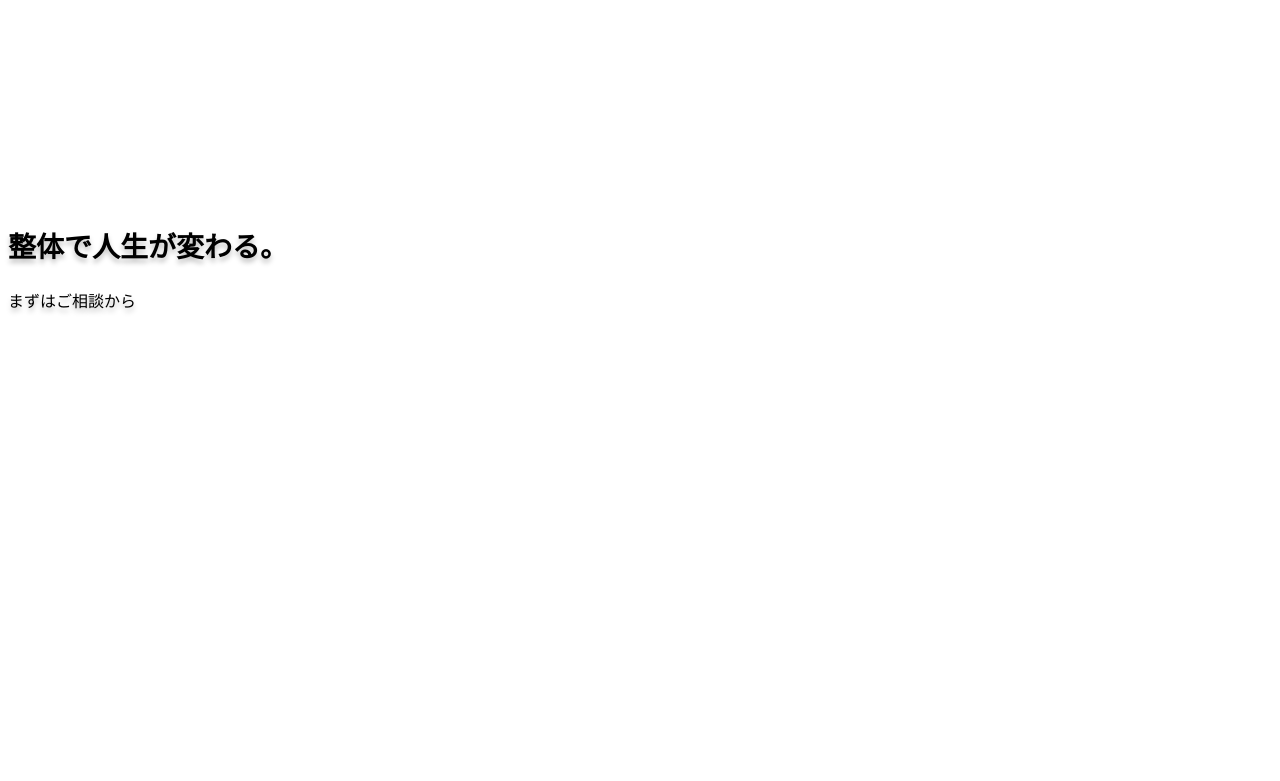
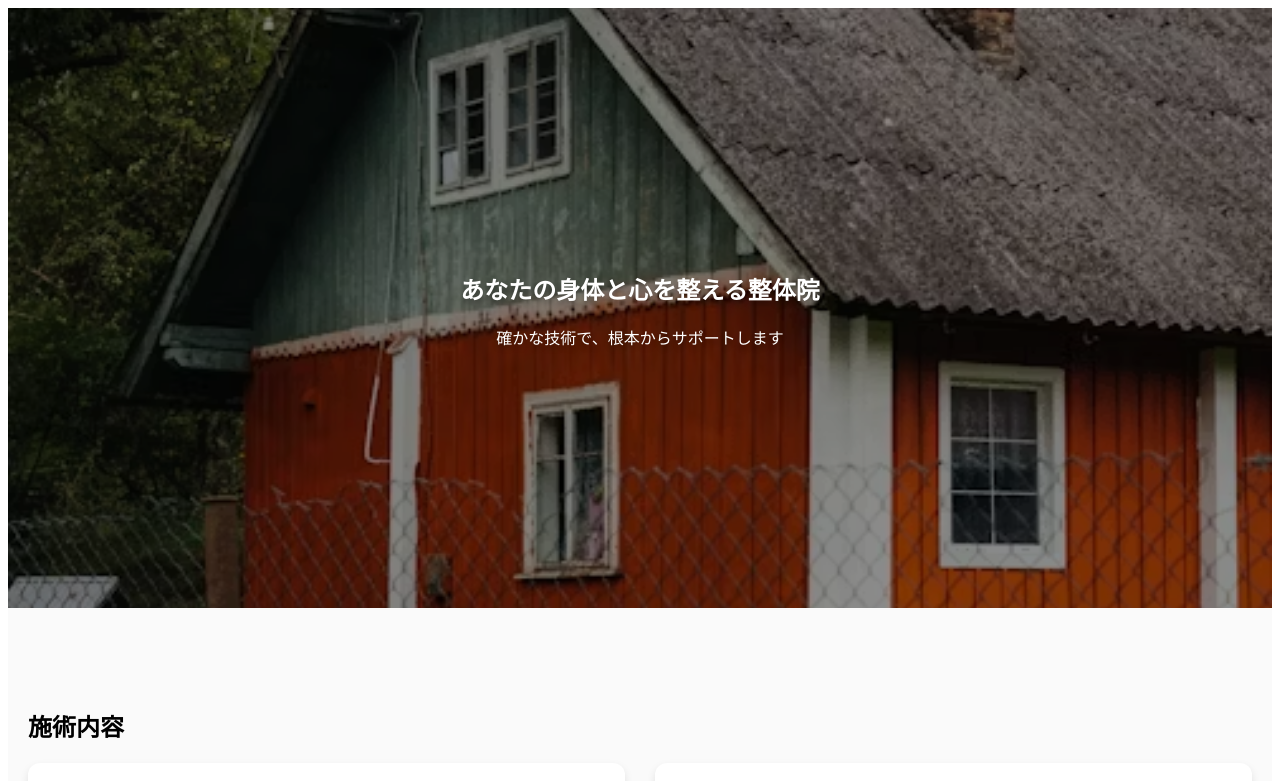
Before and after one commit to sawada-jun1218/seitai-lp, a plain HTML site: page index.html in a window 1280 px wide. Shown: the top 781 px of the page. Drawn offline with Linux system fonts and the light colour scheme.

Commit message:
Add files via upload

```diff
--- a/css/style.css
+++ b/css/style.css
@@ -5,11 +5,33 @@
 }
 
 .hero {
+    position: relative;
     width: 100%;
-    padding: 100px 0 70px;
-    /* ←上100 下70 を採用 */
-    min-height: 500px;
-    /* ←最低でもこの高さは欲しい */
+    height: 600px;
+    background: url('../img/hero.jpg') no-repeat center/cover;
+    display: flex;
+    align-items: center;
+    justify-content: center;
+    color: #fff;
+    text-align: center;
+}
+
+/* オーバーレイ（黒半透明） */
+.hero::before {
+    content: "";
+    position: absolute;
+    top: 0;
+    left: 0;
+    width: 100%;
+    height: 100%;
+    background: rgba(0, 0, 0, 0.4);
+    z-index: 1;
+}
+
+/* テキストが上に来るように */
+.hero-inner {
+    position: relative;
+    z-index: 2;
 }
 
 .hero h2 {
--- a/index.html
+++ b/index.html
@@ -8,10 +8,10 @@
 </head>
 <body>
     <section class="hero">
-        <section class="hero">
-            <h2 class="hero-title">整体で人生が変わる。</h2>
-            <p>まずはご相談から</p>
-        </section>
+        <div class="hero-inner">
+            <h1>あなたの身体と心を整える整体院</h1>
+            <p>確かな技術で、根本からサポートします</p>
+        </div>
     </section>
 
     <section id="service" class="service section">
```
